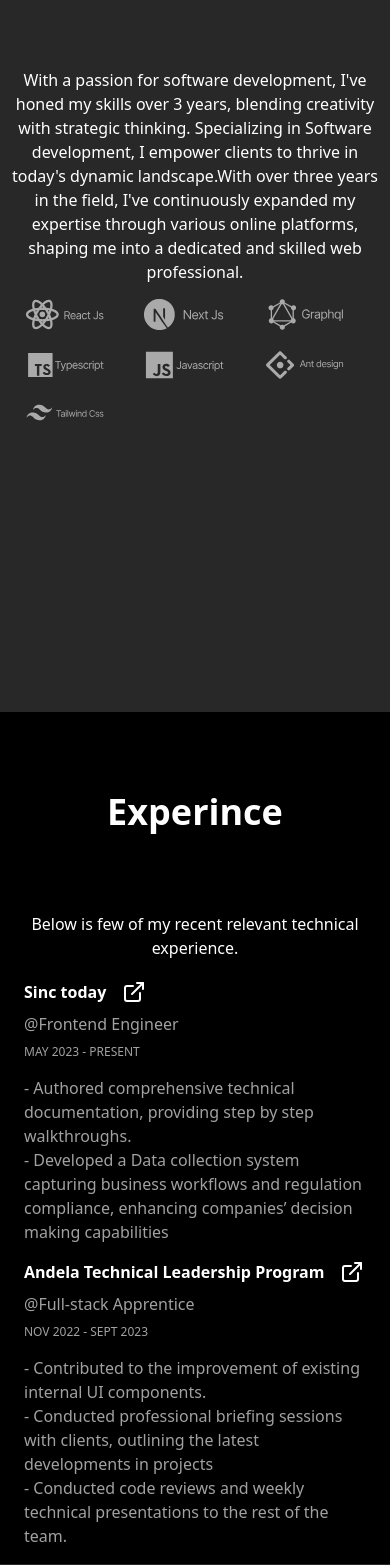
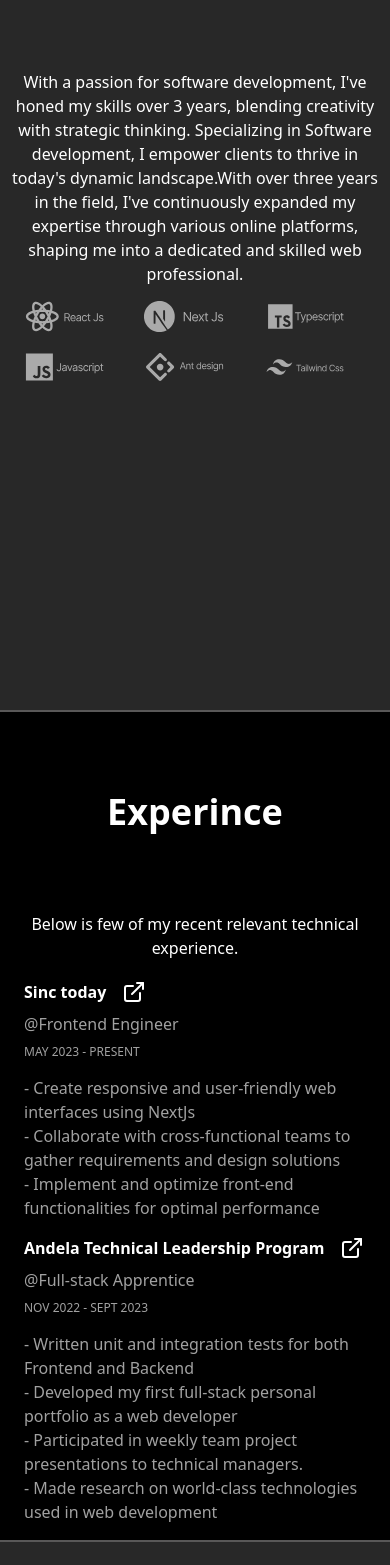
Before and after one commit to fabmukunzi/portfolio, a Next.js app: page / in a window 390 px wide. Shown: the part 1224-2789 px from the top of the page. Built offline with nearby package versions, Linux system fonts and the light colour scheme.

Commit message:
[feat]: add section borders

```diff
--- a/src/components/about.tsx
+++ b/src/components/about.tsx
@@ -13,7 +13,7 @@ import React from 'react';
 const Aboutcomponent = () => {
   return (
     <div
-      className="flex flex-col items-center md:w-full w-[100%] h-[100vh] dark:bg-[#282828] bg-gray-100"
+      className="flex flex-col border-y-2 border-[#595858] items-center md:w-full w-[100%] h-[100vh] dark:bg-[#282828] bg-gray-100"
       id="about"
     >
       <h1 className="text-left text-4xl font-bold py-20">About</h1>
@@ -28,7 +28,7 @@ const Aboutcomponent = () => {
       <div className="flex md:mx-0 mx-6 flex-wrap gap-x-10 gap-y-4 mt-3">
         <Image className="w-20 md:w-32" src={ReactImage} alt="React" />
         <Image className="w-20 md:w-32" src={NextImage} alt="Next.js" />
-        <Image className="w-20 md:w-32" src={GrapgqlImage} alt="GraphQL" />
+        {/* <Image className="w-20 md:w-32" src={GrapgqlImage} alt="GraphQL" /> */}
         <Image
           className="w-20 md:w-32"
           src={TypescriptImage}
--- a/src/components/header.tsx
+++ b/src/components/header.tsx
@@ -15,7 +15,7 @@ import { useTheme } from 'next-themes';
 
 export default function HeaderComponent() {
   const { theme, setTheme } = useTheme();
-  const [isActive, setIsActive] = useState('#about');
+  const [isActive, setIsActive] = useState('');
   const [isMenuOpen, setIsMenuOpen] = React.useState(false);
   const navItems = [
     {
@@ -37,7 +37,12 @@ export default function HeaderComponent() {
   ];
 
   return (
-    <Navbar isBordered isMenuOpen={isMenuOpen} onMenuOpenChange={setIsMenuOpen}>
+    <Navbar
+      isBordered
+      className="border-[#595858]"
+      isMenuOpen={isMenuOpen}
+      onMenuOpenChange={setIsMenuOpen}
+    >
       <NavbarBrand>
         <Link className="font-bold text-inherit" color="foreground" href="#">
           FABMUKUNZI
--- a/src/components/projects.tsx
+++ b/src/components/projects.tsx
@@ -8,7 +8,7 @@ import React from 'react';
 const ProjectsComponent = () => {
   return (
     <div
-      className="flex flex-col pb-5 items-center w-full dark:bg-[#282828] bg-gray-100"
+      className="flex border-y-2 border-[#595858] flex-col pb-5 items-center w-full dark:bg-[#282828] bg-gray-100"
       id="projects"
     >
       <h1 className="py-20 text-left text-4xl font-bold">Projects</h1>
@@ -19,7 +19,7 @@ const ProjectsComponent = () => {
         {projects.map((project) => (
           <Card
             key={project.link}
-            className="md:w-[18rem] border-[#4b4b4b] w-[22rem] h-[22rem] border rounded-md p-0"
+            className="md:w-[18rem] border-[#4b4b4b] w-[22rem] h-[22.3rem] border rounded-md p-0"
           >
             {/* <CardHeader>Sinc Organizer Dashboard</CardHeader> */}
             {/* <CardBody className="overflow-visible py-2"> */}
--- a/src/utils/constants.ts
+++ b/src/utils/constants.ts
@@ -4,8 +4,9 @@ export const experience = [
     position: 'Frontend Engineer',
     duration: 'MAY 2023 - PRESENT',
     responsibilities: [
-      'Authored comprehensive technical documentation, providing step by step walkthroughs.',
-      'Developed a Data collection system capturing business workflows and regulation compliance, enhancing companies’ decision making capabilities',
+      'Create responsive and user-friendly web interfaces using NextJs',
+      'Collaborate with cross-functional teams to gather requirements and design solutions',
+      'Implement and optimize front-end functionalities for optimal performance',
     ],
     url: 'https://sinc.today/',
   },
@@ -14,9 +15,10 @@ export const experience = [
     position: 'Full-stack Apprentice',
     duration: 'NOV 2022 - SEPT 2023',
     responsibilities: [
-      'Contributed to the improvement of existing internal UI components.',
-      'Conducted professional briefing sessions with clients, outlining the latest developments in projects',
-      'Conducted code reviews and weekly technical presentations to the rest of the team.',
+      'Written unit and integration tests for both Frontend and Backend',
+      'Developed my first full-stack personal portfolio as a web developer',
+      'Participated in weekly team project presentations to technical managers.',
+      'Made research on world-class technologies used in web development',
     ],
     url: 'https://andela.com/engineers/technical-leadership-program-rwanda/',
   },
@@ -30,11 +32,11 @@ export const projects = [
     link: 'https://organizer.sinc.today/',
     description: 'Dashboard for Event management platform',
     technologies: [
+      'Framer motion',
+      'Redux Toolkit',
       'NextJs',
       'Tailwind',
       'Antd',
-      'Framer motion',
-      'Redux Toolkit',
     ],
   },
   {
@@ -44,11 +46,11 @@ export const projects = [
     link: 'https://izimart.com/',
     description: 'E-commerce platform for seamless shopping',
     technologies: [
+      'Express Js',
+      'Tailwind',
+      'NextJs',
       'Framer motion',
-      'Express Js',
       'Postgresql',
-      'NextJs',
-      'Tailwind',
       'Redux Toolkit',
     ],
   },
```
